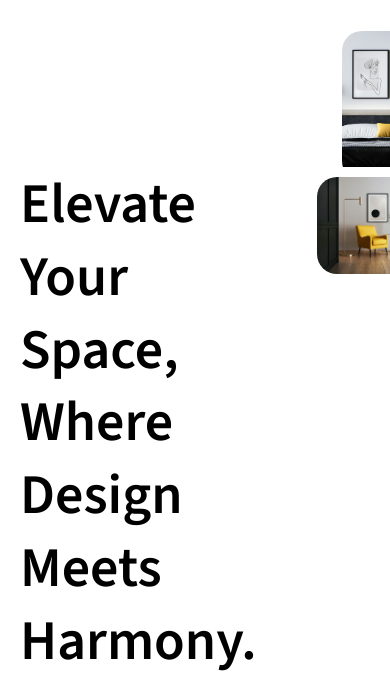
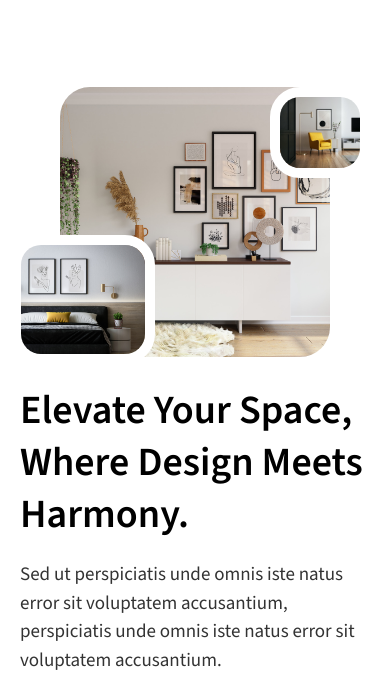
Before and after one commit to chadepowell/landing-page, a website: page index.html in a window 390 px wide. Shown: the part 123-817 px from the top of the page. Drawn offline with nearby package versions, Linux system fonts and the light colour scheme.

Commit message:
mobile style edits

```diff
--- a/assets/scss/style.scss
+++ b/assets/scss/style.scss
@@ -325,10 +325,79 @@ header {
     &.hero-section {
         width: 100%;
         display: grid;
+        grid-template-columns: 1fr;
+        row-gap: 20px;
+        justify-content: space-between;
+        margin-right: auto;
+        margin-left: auto;
+    }
+
+    .section-1 {
+        width: 100%;
+        padding-bottom: 30px;
+        margin-right: auto;
+        margin-left: auto;
+
+        h1 {
+            font-size: 40px;
+            margin-bottom: 20px;
+        }
+
+        p {
+            font-size: 19px;
+            color: #333;
+            margin-bottom: 35px;
+        }
+    }
+
+    .section-2 {
+        width: 100%;
+        padding-top: 90px;
+        margin-right: auto;
+        margin-left: auto;
+        grid-row-start: 1;
+
+        .image-container {
+             position: relative;
+
+            img {
+                border-radius: 30px;
+                width: 100%;
+                z-index: 1;
+            }
+            .image-1 {
+                position: absolute;
+                left: -9px;
+                bottom: 0;
+                width: 144px;
+                border: 10px solid white;
+                z-index: 2;
+            }
+            .image-2-container {
+                padding-left: 40px;
+                padding-right: 40px;
+            }
+            .image-3 {
+                position: absolute;
+                top: 0;
+                right: 0;
+                width: 100px;
+                border: 10px solid white;
+                z-index: 2;
+            }
+
+
+        }
+
+    }
+    @media(min-width: $large) {
+        &.hero-section {
+            width: 100%;
+            display: grid;
             grid-template-columns: 1fr 1fr;
             column-gap: 100px;
             justify-content: space-between;
-        padding-top: 170px;
+            padding-top: 50px;
             margin-right: auto;
             margin-left: auto;
         }
@@ -340,9 +409,6 @@ header {
             margin-left: auto;
             position: relative;
 
-        h1 {
-            margin-bottom: 20px;
-        }
 
             p {
                 font-size: 18px;
@@ -386,10 +452,9 @@ header {
                    border: 10px solid white;
                    z-index: 2;
                 }
-
-
             }
 
         }
+    }
 
 }
```
Also changed, not shown: assets/min/style.min.css. Lines whose indentation alone changed are shown as unchanged.
